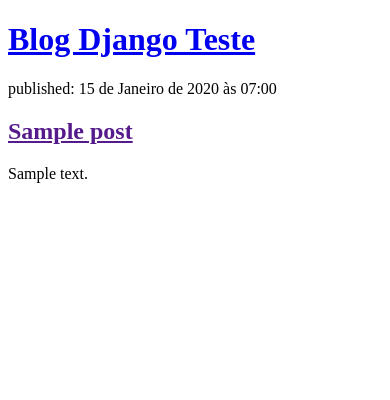
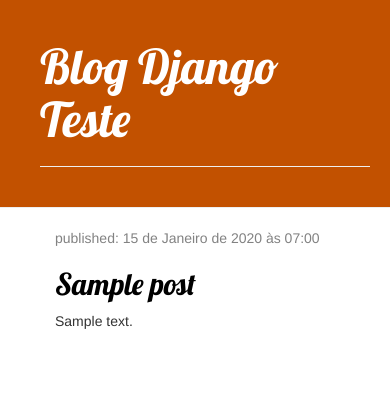
Before and after one commit to aislansantos/blog_django, a Django app: page / in a window 390 px wide. Shown: the top 400 px of the page. Run offline with Django 4.2, Linux system fonts and the light colour scheme; tables that the repository leaves empty hold one stand-in row (values such as "Sample post"); some libraries are stand-ins or nearby versions.

Commit message:
Criação do CSS/Bootstrap e criação e ajuste do layout por css

```diff
--- /dev/null
+++ b/blog/static/css/blog.css
@@ -0,0 +1,46 @@
+.page-header {
+    background-color: #C25100;
+    margin-top: 0;
+    padding: 20px 20px 20px 40px;
+}
+
+.page-header h1, .page-header h1 a, .page-header h1 a:visited, .page-header h1 a:active {
+    color: #ffffff;
+    font-size: 36pt;
+    text-decoration: none;
+}
+
+.content {
+    margin-left: 40px;
+}
+
+h1, h2, h3, h4 {
+    font-family: 'Lobster', cursive;
+}
+
+.date {
+    color: #828282;
+}
+
+.save {
+    float: right;
+}
+
+.post-form textarea, .post-form input {
+    width: 100%;
+}
+
+.top-menu, .top-menu:hover, .top-menu:visited {
+    color: #ffffff;
+    float: right;
+    font-size: 26pt;
+    margin-right: 20px;
+}
+
+.post {
+    margin-bottom: 70px;
+}
+
+.post h2 a, .post h2 a:visited {
+    color: #000000;
+}
--- a/blog/templates/blog/post_list.html
+++ b/blog/templates/blog/post_list.html
@@ -1,21 +1,39 @@
+{% load static %}
 <!DOCTYPE html>
 <html lang="pt-br">
+
 <head>
     <meta charset="UTF-8">
     <title>Blog Django Teste</title>
+
+    <link rel="stylesheet" href="//maxcdn.bootstrapcdn.com/bootstrap/3.2.0/css/bootstrap.min.css">
+    <link rel="stylesheet" href="//maxcdn.bootstrapcdn.com/bootstrap/3.2.0/css/bootstrap-theme.min.css">
+    <link rel="stylesheet" href="{% static 'css/blog.css' %}">
+    <link href="//fonts.googleapis.com/css?family=Lobster&subset=latin,latin-ext" rel="stylesheet" type="text/css">
 </head>
+
 <body>
-    <div>
+    <div class="page-header">
         <h1><a href="/">Blog Django Teste</a></h1>
+        <hr>
     </div>
 
-    {% for post in posts %}
-        <div>
-            <p>published: {{ post.published_date }}</p>
-            <h2><a href="">{{ post.title }}</a></h2>
-            <p>{{ post.text|linebreaksbr }}</p>
+    <div class="content container">
+        <div class="row">
+            <div class="col-md-8">
+                {% for post in posts %}
+                    <div class="post">
+                        <div class="date">
+                            <p>published: {{ post.published_date }}</p>
+                        </div>
+                        <h2><a href="">{{ post.title }}</a></h2>
+                        <p>{{ post.text|linebreaksbr|slice:"0:255" }}</p>
+                    </div>
+                {% endfor %}
+            </div>
         </div>
-    {% endfor %}
+    </div>
 
 </body>
+
 </html>
```
